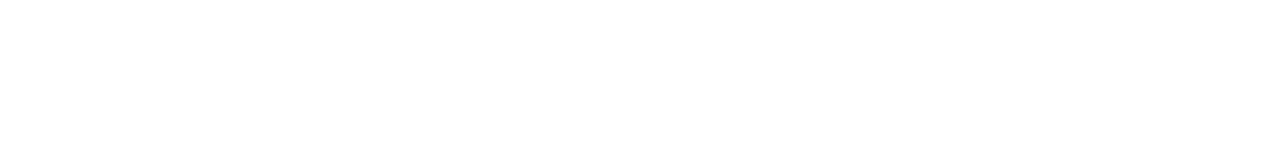
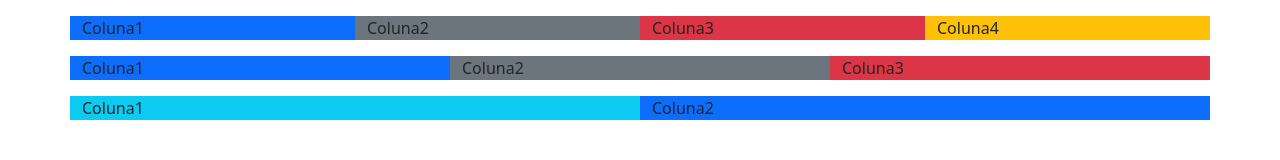
Before and after one commit to JuliaPachecoCosta/bootstrap_base, a plain HTML site: page ex2_sistema-grid/ex2.html in a window 1280 px wide. Drawn offline with nearby package versions, Linux system fonts and the light colour scheme.

```diff
--- /dev/null
+++ b/ex1b__instalacao_npm/package.json
@@ -0,0 +1,5 @@
+{
+  "dependencies": {
+    "bootstrap": "^5.3.3"
+  }
+}
--- a/ex2_sistema-grid/ex2.html
+++ b/ex2_sistema-grid/ex2.html
@@ -10,8 +10,32 @@
 
 
     <!-- 1ª Digitação (Aqui) -->
+     <!-- Linha com 4 colunas  -->
+    <div class="container">
+        <div class="row my-3">
+            <div class="col-sm-3 bg-primary">Coluna1</div>
+            <div class="col-sm-3 bg-secondary">Coluna2</div>
+            <div class="col-sm-3 bg-danger">Coluna3</div>
+            <div class="col-sm-3 bg-warning">Coluna4</div>
+        </div>
+     </div>
 
+    <!-- Linha com 3 Colunas  -->
+     <div class="container">
+        <div class="row my-3">
+            <div class="col-sm-4 bg-primary">Coluna1</div>
+            <div class="col-sm-4 bg-secondary">Coluna2</div>
+            <div class="col-sm-4 bg-danger">Coluna3</div>
+        </div>
+     </div>
 
+    <!-- Linha com 2 Colunas -->
+     <div class="container">
+        <div class="row">
+            <div class="col-sm-6 bg-info">Coluna1</div>
+            <div class="col-sm-6 bg-primary">Coluna2</div>
+        </div>
+     </div>
     <script src="https://cdn.jsdelivr.net/npm/bootstrap@5.3.0/dist/js/bootstrap.bundle.min.js"></script>
 </body>
 </html>
```
Also changed, not shown: ex1_instalacao-cdn/ex1.html (+5 -1 lines), ex1a_instalacao_arquivos/index.html (+3 -2 lines), ex1b__instalacao_npm/index.html (+2 -2 lines), ex3_botoes/ex3.html (+18 -0 lines), Bootstrap_imagem.png (renamed from Bootstrap imagem.png), README.md, ex1a_instalacao_arquivos/css/bootstrap.min.css (added), ex1a_instalacao_arquivos/js/bootstrap.bundle.min.js (added), 2 other files.
